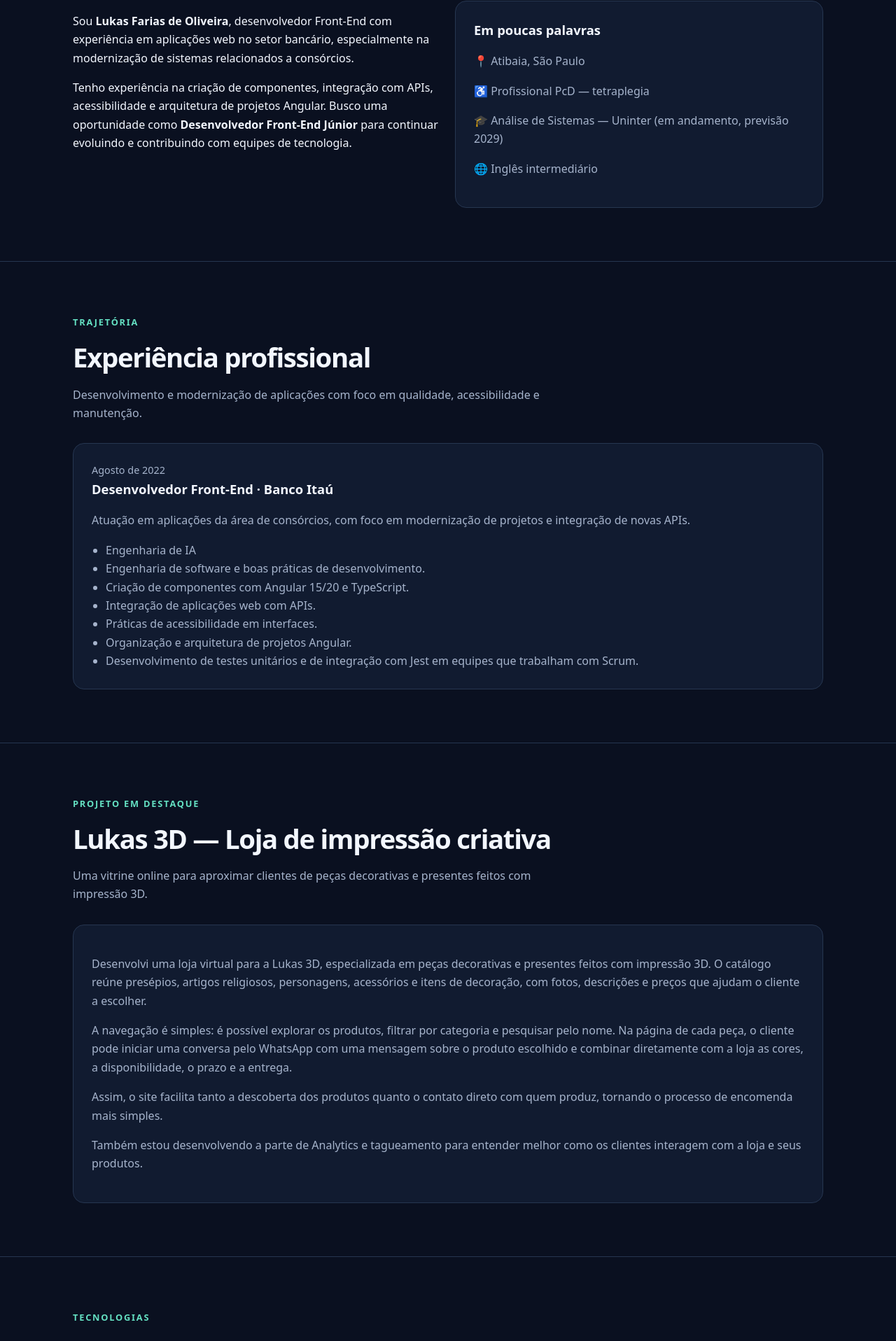
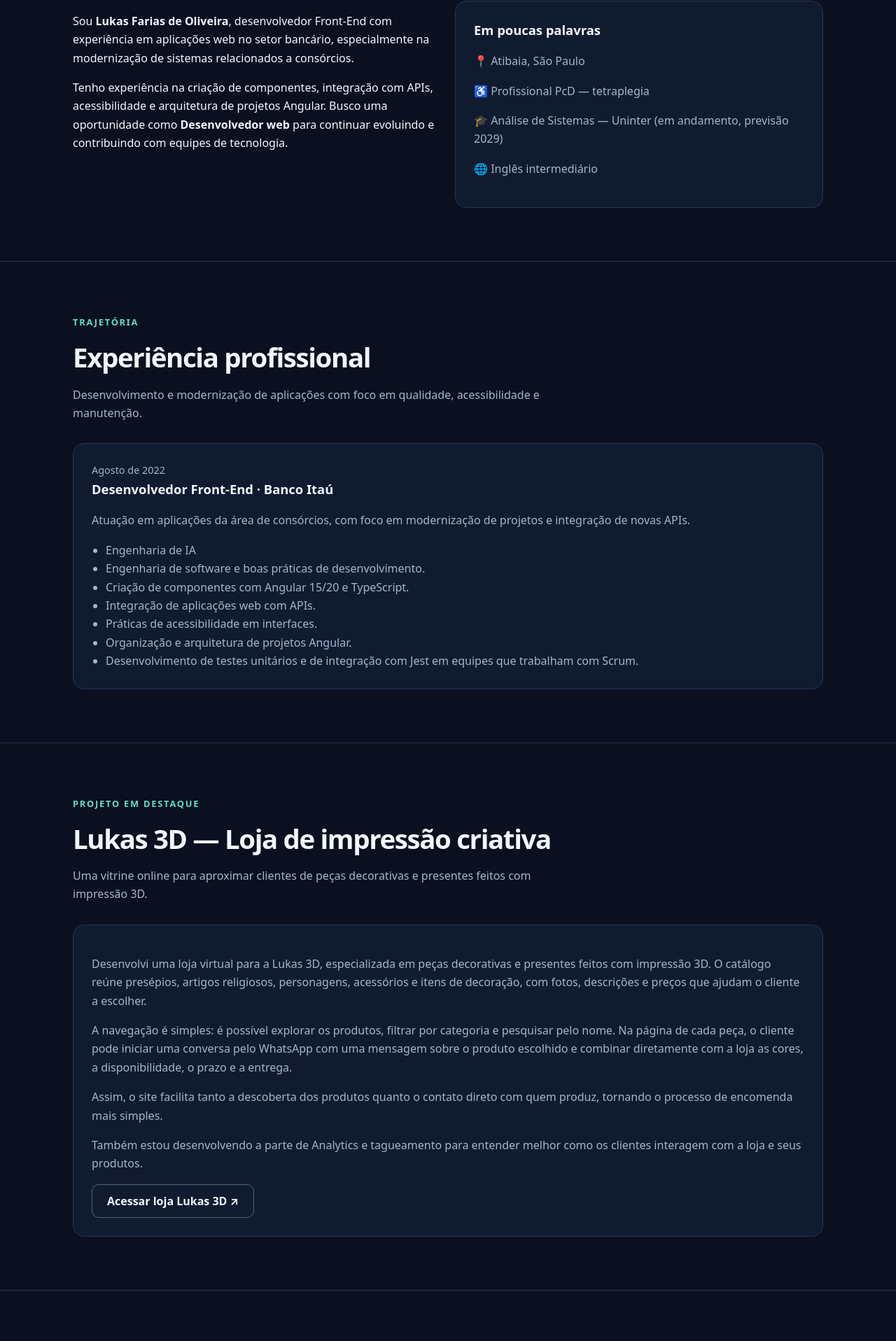
Before and after one commit to Lks1979/lukas-farias-dev, an Angular app: page / in a window 1280 px wide. Shown: the part 969-2885 px from the top of the page at 70% size. Built offline with nearby package versions, Linux system fonts and the light colour scheme.

Commit message:
feat: Nomenclatura

```diff
--- a/src/app/app.component.html
+++ b/src/app/app.component.html
@@ -53,7 +53,7 @@
           </p>
           <p>
             Tenho experiência na criação de componentes, integração com APIs, acessibilidade e arquitetura de projetos
-            Angular. Busco uma oportunidade como <strong>Desenvolvedor Front-End Júnior</strong> para continuar
+            Angular. Busco uma oportunidade como <strong>Desenvolvedor web</strong> para continuar
             evoluindo e contribuindo com equipes de tecnologia.
           </p>
         </div>
@@ -118,6 +118,7 @@
           Também estou desenvolvendo a parte de Analytics e tagueamento para entender melhor como os clientes
           interagem com a loja e seus produtos.
         </p>
+        <a class="btn alt" href="https://loja-lukas-3d.netlify.app/" target="_blank" rel="noopener noreferrer">Acessar loja Lukas 3D ↗</a>
       </article>
     </div>
   </section>
```
